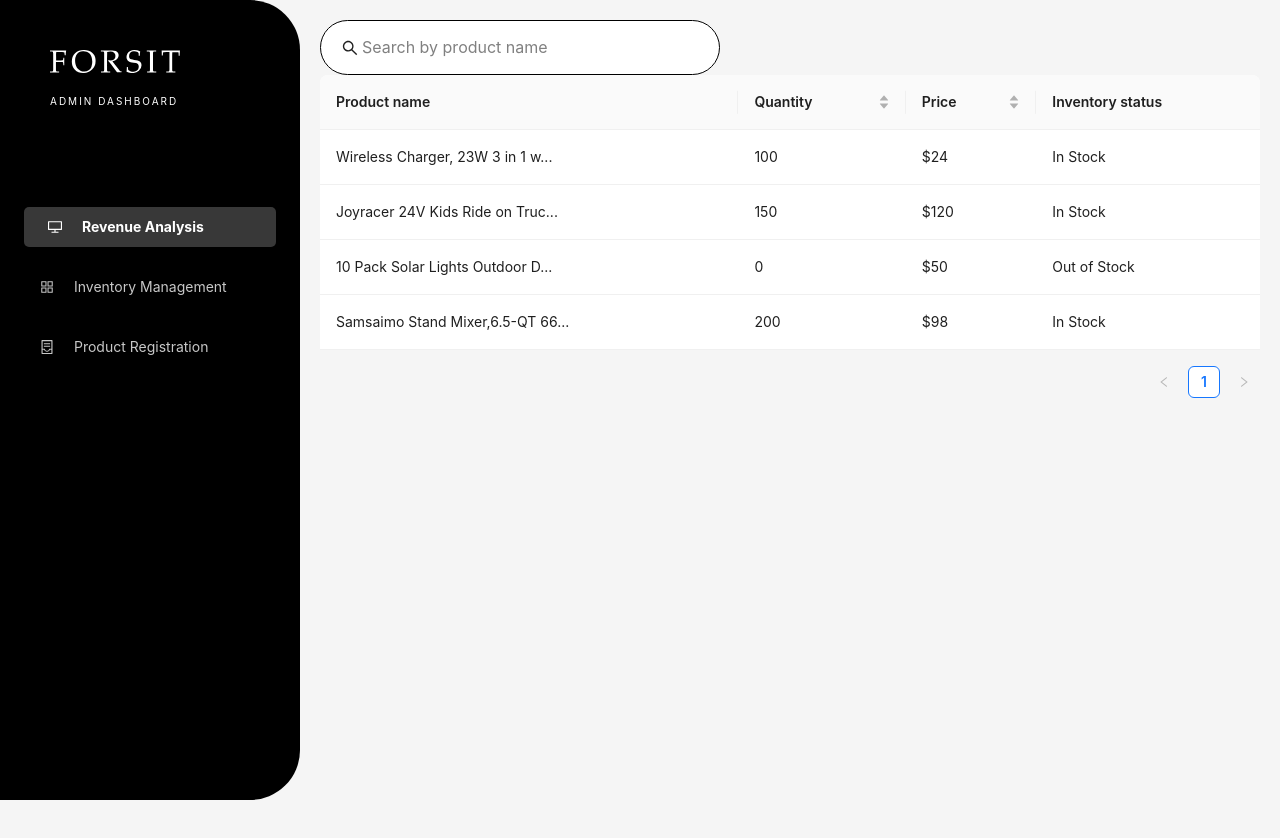
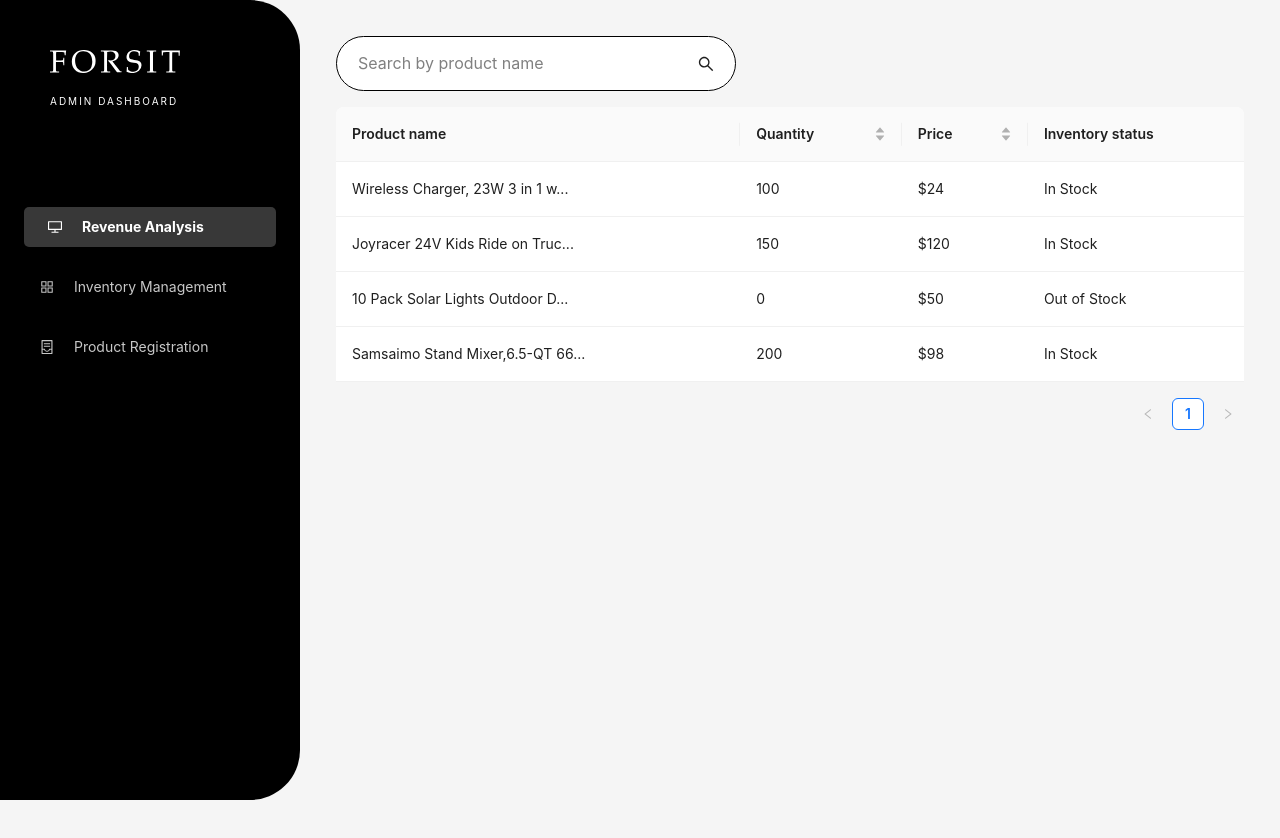
Before and after one commit to sydhrs/forsitecomadmin, a React (Create React App) app: page /inventory-management in a window 1280 px wide. Built offline with nearby package versions, Linux system fonts and the light colour scheme.

Commit message:
filtered searched products

```diff
--- a/src/Components/InventoryManagement/InventoryManagement.css
+++ b/src/Components/InventoryManagement/InventoryManagement.css
@@ -1,3 +1,7 @@
 .custom-tooltip {
     max-width: 400px;
 }
+
+.inventory-management-container {
+    padding: 16px;
+}
--- a/src/Components/InventoryManagement/InventoryManagement.js
+++ b/src/Components/InventoryManagement/InventoryManagement.js
@@ -10,6 +10,10 @@ const InventoryManagement = () => {
 
     const [searchText, setSearchText] = useState('');
     const {products} = jsonData
+
+    const filteredProducts = products.filter(product =>
+        product.name.toLowerCase().includes(searchText.toLowerCase())
+    );
 
     const columns = [
         {
@@ -60,10 +64,10 @@ const InventoryManagement = () => {
     };
 
     return (
-        <div>
+        <div className="inventory-management-container">
             <SearchBar onSearch={handleSearch}/>
             <Table
-                dataSource={products}
+                dataSource={filteredProducts}
                 columns={columns}
                 rowKey="id"
                 pagination={paginationConfig}
--- a/src/Utils/SearchBar/index.js
+++ b/src/Utils/SearchBar/index.js
@@ -18,7 +18,7 @@ const SearchBar = ({ onSearch }) => {
             <Input
                 className={`search-bar ${isActive ? 'active' : ''}`}
                 placeholder="Search by product name"
-                prefix={<SearchOutlined className="search-icon" />}
+                suffix={<SearchOutlined className="search-icon" />}
                 onFocus={handleFocus}
                 onBlur={handleBlur}
                 onChange={(e) => onSearch(e.target.value)}
--- a/src/Utils/SearchBar/styles.css
+++ b/src/Utils/SearchBar/styles.css
@@ -8,6 +8,7 @@
     border-radius: 30px;
     display: flex;
     transition: all 0.3s ease;
+    margin-bottom: 16px;
 }
 
 .search-bar {
@@ -38,3 +39,12 @@
     background-color: transparent;
     border: none;
 }
+
+
+.search-bar-container.active .ant-input {
+    color: white;
+}
+
+.search-bar-container.active .ant-input-clear-icon {
+    color: white;
+}
```
